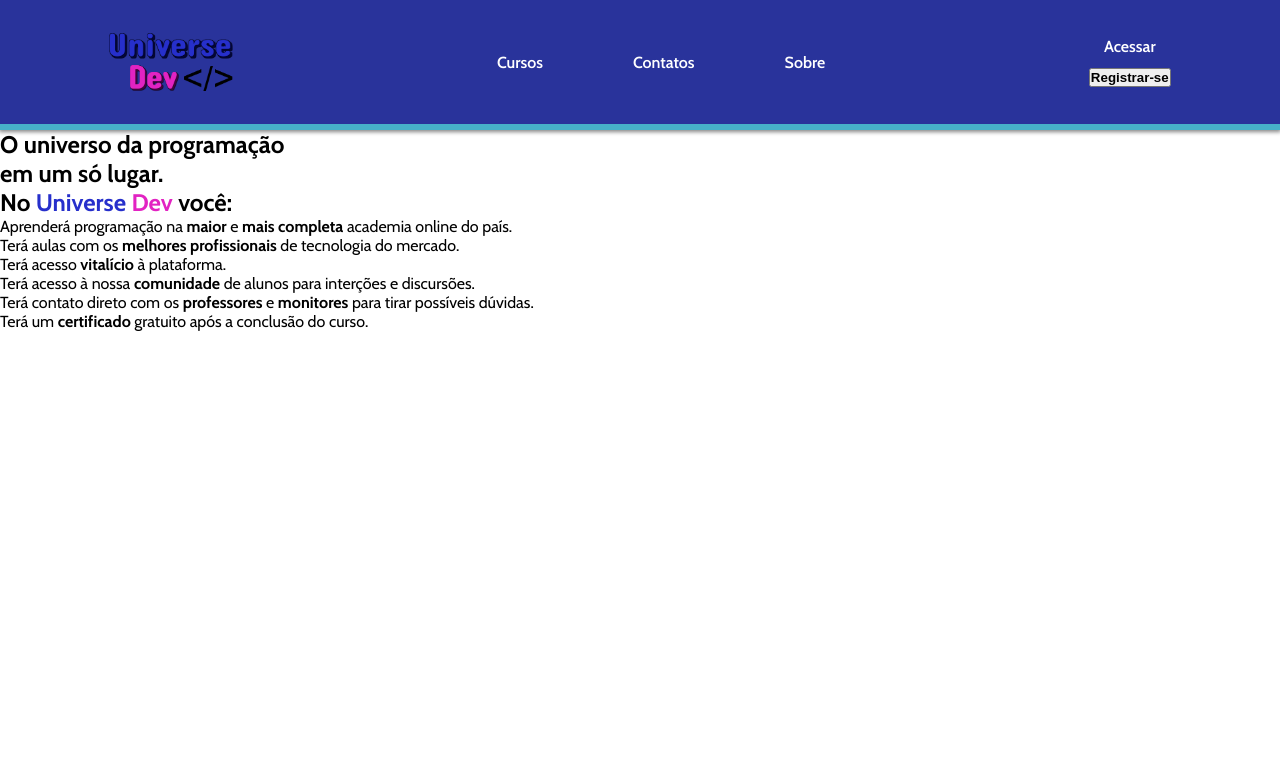
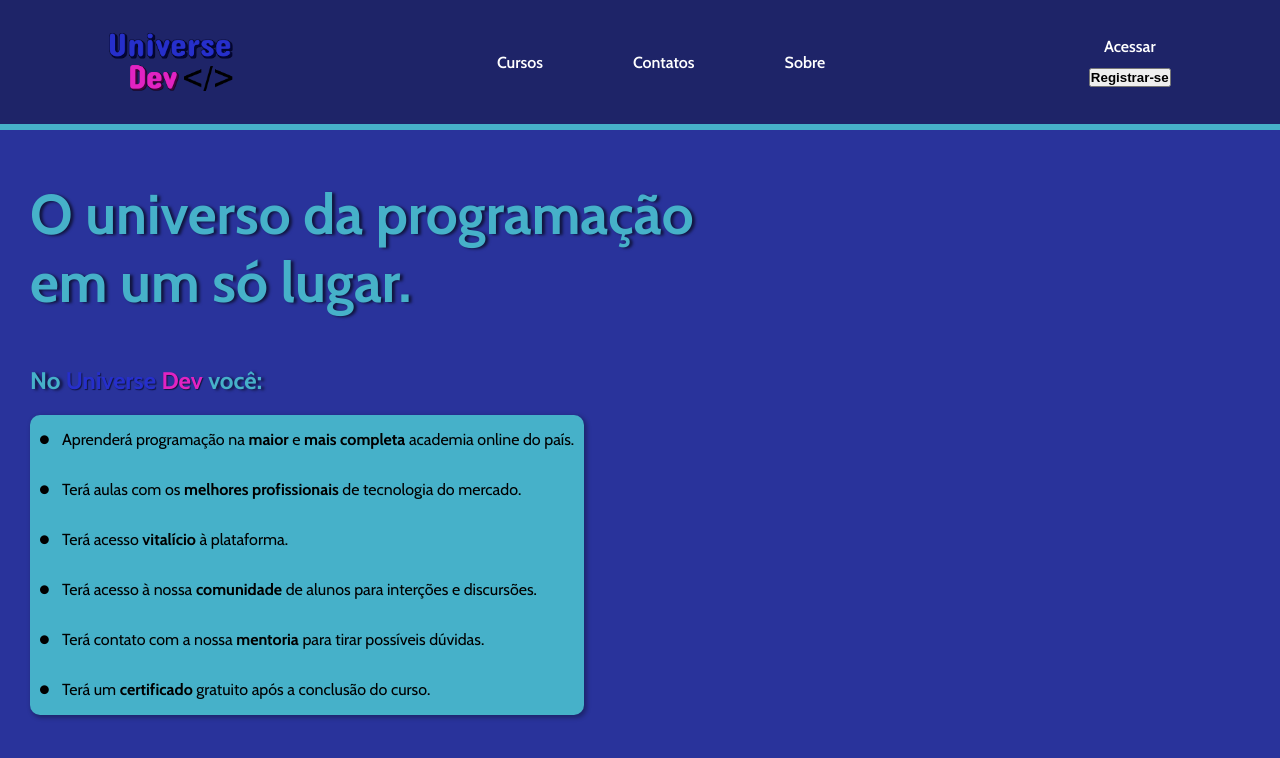
Before and after one commit to RyanSoar3s/Universe_Dev, a plain HTML site: page src/index.html in a window 1280 px wide. Drawn offline with nearby package versions, Linux system fonts and the light colour scheme.

Commit message:
primeira parte do main adicionada

```diff
--- a/src/index.html
+++ b/src/index.html
@@ -22,7 +22,6 @@
         <div class="flex">
             <nav> <!--Na navegacao colocar efeito de scroll ate opcao selecionada e botao de de volta ao topo-->
                 <ul class="flex">
-                    <!--Criar uma div para ser usada como bordar inferior de cadd li ao passar o mouse. Isso para fazer a transicao do width crescendo. Talvez usar JS-->
                     <li><a class="link" href="#">Cursos</a></li>
                     <li><a class="link" href="#">Contatos</a></li>
                     <li><a class="link" href="#">Sobre</a></li>
@@ -46,16 +45,28 @@
 
     <main>
         <section>
-            <h1>O universo da programação <br> em um só lugar.</h1>
-            <h2>No <span id="universe">Universe</span> <span id="dev">Dev</span> você: </h2>
-                <ul>
-                    <li>Aprenderá programação na <strong>maior</strong> e <strong>mais completa</strong> academia online do país.</li>
-                    <li>Terá aulas com os <strong>melhores profissionais</strong> de tecnologia do mercado.</li>
-                    <li>Terá acesso <strong>vitalício</strong> à plataforma.</li>
-                    <li>Terá acesso à nossa <strong>comunidade</strong> de alunos para interções e discursões.</li>
-                    <li>Terá contato direto com os <strong>professores</strong> e <strong>monitores</strong> para tirar possíveis dúvidas.</li>
-                    <li>Terá um <strong>certificado</strong> gratuito após a conclusão do curso.</li>
-                </ul>
+            <div class="container_section flex">
+                <div class="container_content">
+                    <div class="title_section">
+                        <h1>O universo da programação em um só lugar.</h1>
+
+                    </div>
+                    <div>
+                        <h2>No <span id="universe">Universe</span> <span id="dev">Dev</span> você: </h2>
+
+                        <div class="list">
+                            <ul class="ul-main">
+                                <li><i class="fa-solid fa-circle fa-2xs"></i>Aprenderá programação na <strong>maior</strong> e <strong>mais completa</strong> academia online do país.</li>
+                                <li><i class="fa-solid fa-circle fa-2xs"></i>Terá aulas com os <strong>melhores profissionais</strong> de tecnologia do mercado.</li>
+                                <li><i class="fa-solid fa-circle fa-2xs"></i>Terá acesso <strong>vitalício</strong> à plataforma.</li>
+                                <li><i class="fa-solid fa-circle fa-2xs"></i>Terá acesso à nossa <strong>comunidade</strong> de alunos para interções e discursões.</li>
+                                <li><i class="fa-solid fa-circle fa-2xs"></i>Terá contato com a nossa <strong>mentoria</strong> para tirar possíveis dúvidas.</li>
+                                <li><i class="fa-solid fa-circle fa-2xs"></i>Terá um <strong>certificado</strong> gratuito após a conclusão do curso.</li>
+                            </ul>
+                        </div>
+                    </div>
+                </div>
+            </div>
 
         </section>
 
--- a/src/styles/style.css
+++ b/src/styles/style.css
@@ -4,11 +4,12 @@
 
 :root {
     /* COLORS */
-    --border-color: #46b1c9;
-    --main-color: #262fcb;
-    --background-color-universe: #29339b;
+    --text-color: #46b1c9;
+    --background-color-universe: #262fcb;
+    --main-color: #29339b;;
+    --background-header: #1e2468;
     --background-color-dev: #e223c2;
-    --c5: #6c0a66;
+    /*--c5: #6c0a66;*/
 
 }
 
@@ -31,6 +32,7 @@ html, body {
 
 body {
     font-family: 'Cabin', sans-serif;
+    overflow-x: hidden;
 
 }
 
@@ -42,12 +44,25 @@ body {
 a {
     text-decoration: none;
     color: white;
-    transition: .1s;
+    position: relative;
 
 }
 
-a.link:hover {
-    border-bottom: 2px solid var(--border-color);
+a.link::after {
+    display: inline-block;
+    position: absolute;
+    bottom: 0;
+    left: 0;
+    content: "";
+    background-color: var(--text-color);
+    height: 2px;
+    width: 0%;
+    transition: .1s ease-in-out;
+
+}
+
+a.link:hover::after {
+    width: 100%;
 
 }
 
@@ -69,12 +84,12 @@ ul > li {
 /* HEADER */
 
 header {
-    background-color: var(--background-color-universe);
+    background-color: var(--background-header);
     height: 130px;
     width: 100vw;
     justify-content: space-around;
     align-items: center;
-    border-bottom: 6px solid var(--border-color);
+    border-bottom: 6px solid var(--text-color);
     box-shadow: 0px 1px 4px 1px #0000007a;
 
 }
@@ -112,12 +127,60 @@ header nav > ul > li {
 /* MAIN */
 
 main {
+    background-color: var(--main-color);
+    height: 100vh;
 
+}
+
+main section {
+    width: 100%;
+
+}
+
+.container_section {
+    flex-direction: column;
+    width: 100%;
+
+}
+
+.container_content {
+    /* background-color: var(--main-color);
+    max-width: 700px; */
+    margin-top: 40px;
+    margin-left: 20px;
+    padding: 10px;
+
+}
+
+.title_section {
+    width: 675px;
+
+}
+
+main h1, main h2 {
+    color: var(--text-color);
+    text-shadow: 3px 1px 3px #00000099;
+
+}
+
+main h1 {
+    font-size: 3.5em;
+    margin-bottom: 50px;
+
+}
+
+main h2 {
+    margin-bottom: 20px;
+
+}
+
+main span {
+    text-shadow: 1px 1px 1px #00000096;
 
 }
 
 #universe {
-    color: var(--main-color);
+    color: var(--background-color-universe);
 
 }
 
@@ -125,3 +188,24 @@ main {
     color: var(--background-color-dev);
 
 }
+
+.list {
+    display: inline-block;
+    background-color: var(--text-color);
+    border-radius: 10px;
+    box-shadow: 2px 2px 4px 1px #0000004a;
+
+}
+
+i {
+    width: 22px;
+
+}
+
+.list > ul > li {
+    padding: 0px 10px;
+    line-height: 50px;
+    color: black;
+    /* text-shadow: 1px 1px 1px #00000079; */
+
+}
```
Also changed, not shown: icons/fontawesome/fontawesome-free-6.5.1-web/css/all.min.css.
